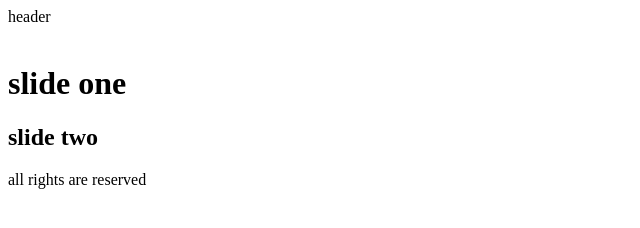
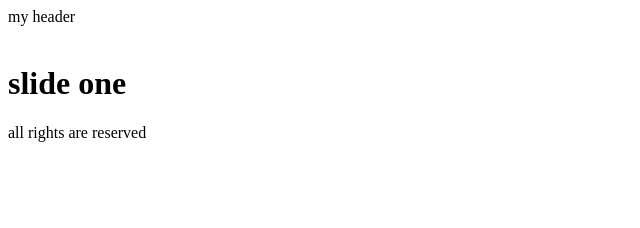
Before and after one commit to farbud/git-project1-, a plain HTML site: page index.html in a window 1280 px wide. Shown: the whole page, without its empty margins (0-640 px from the left). Drawn offline with Linux system fonts and the light colour scheme.

Commit message:
some changs

```diff
--- a/index.html
+++ b/index.html
@@ -10,7 +10,7 @@
 
 <body>
     <header>
-        header
+        my header
     </header>
     <div class="banner">
         <img src="banner.jpg" alt="">
@@ -18,7 +18,6 @@
     </div>
     <div class="slider">
         <h1> slide one</h1>
-        <h2>slide two</h2>
 
     </div>
     <footer>
```
